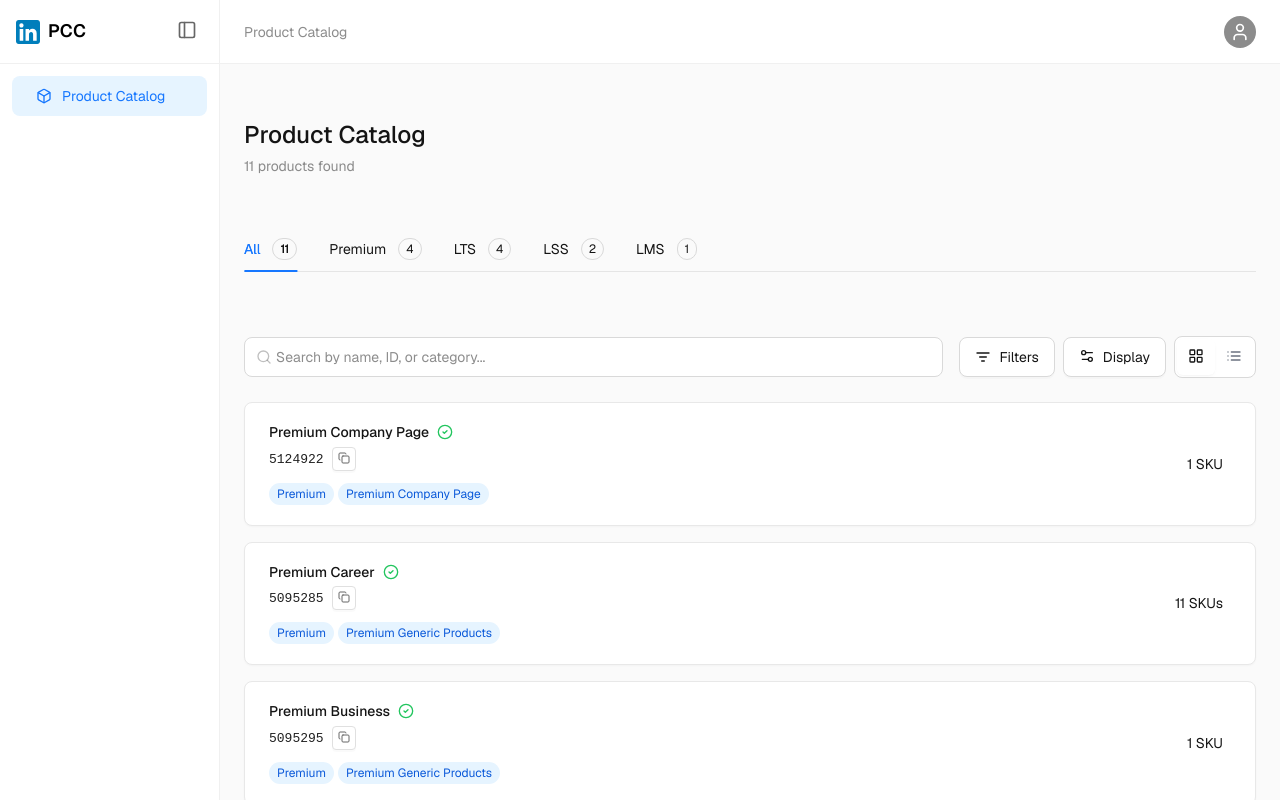
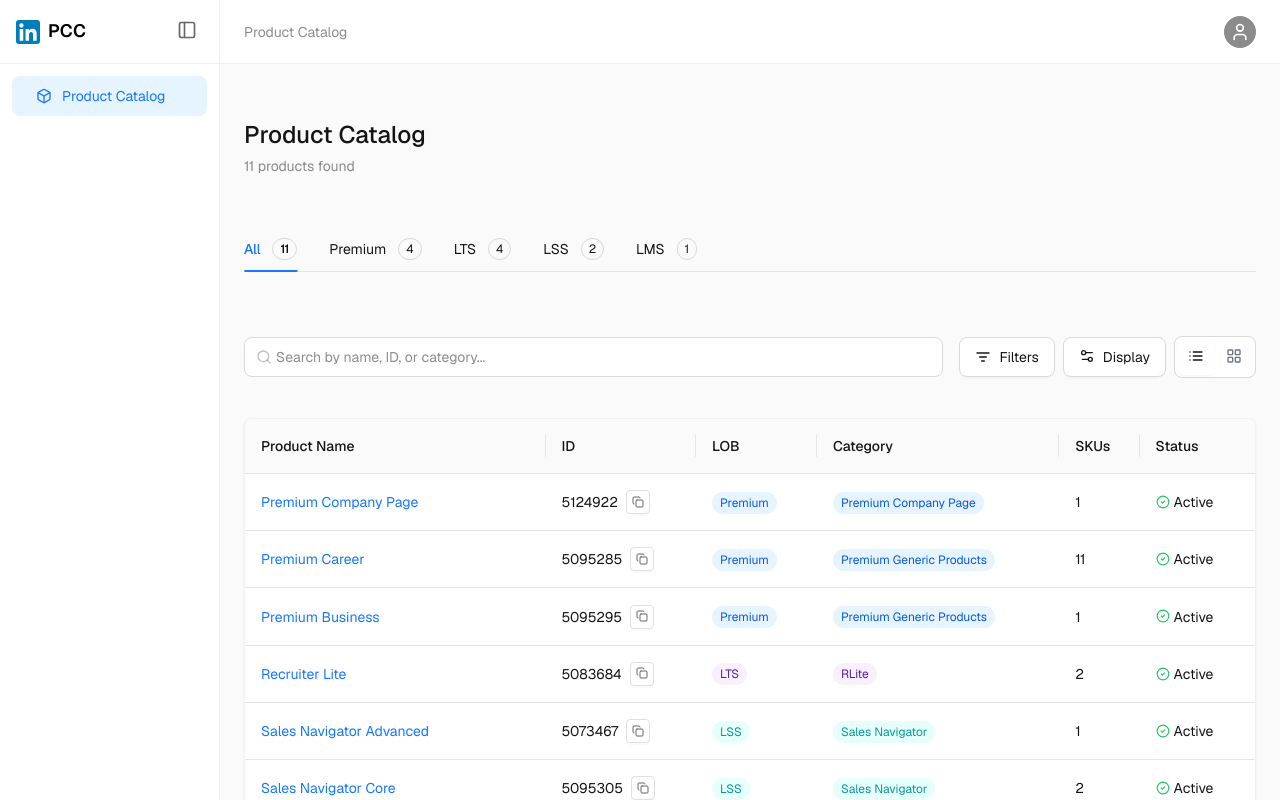
Before and after one commit to princeofshanghai/pcc-design, a React (Vite) app: page / in a window 1280 px wide. Shown: the top 800 px of the page. Built offline with nearby package versions, Linux system fonts and the light colour scheme.

Commit message:
Update ViewToggle and Home Components: Reintroduced the 'card' view option in the ViewToggle component and changed the default view mode in Home from 'card' to 'list' for improved user experience and consistency in the application.

```diff
--- a/src/components/filters/ViewToggle.tsx
+++ b/src/components/filters/ViewToggle.tsx
@@ -19,8 +19,8 @@ const ViewToggle: React.FC<ViewToggleProps> = ({ viewMode, onChange }) => {
     }}>
       <Segmented
         options={[
+          { value: 'list', icon: <List size={16} /> },
           { value: 'card', icon: <LayoutGrid size={16} /> },
-          { value: 'list', icon: <List size={16} /> },
         ]}
         value={viewMode}
         onChange={(value) => onChange(value as ViewMode)}
--- a/src/pages/Home.tsx
+++ b/src/pages/Home.tsx
@@ -25,7 +25,7 @@ const STATUS_SELECT_OPTIONS: SelectOption[] = STATUS_OPTIONS.map(status => ({ la
 const Home: React.FC = () => {
   const [lobFilter, setLobFilter] = useState<LOB | null>(null);
   const [activeLobTab, setActiveLobTab] = useState('All');
-  const [viewMode, setViewMode] = useState<ViewMode>('card');
+  const [viewMode, setViewMode] = useState<ViewMode>('list');
 
   const {
     setSearchQuery,
```
